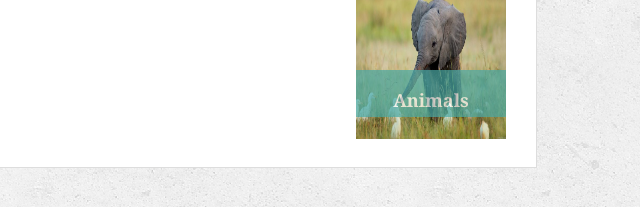
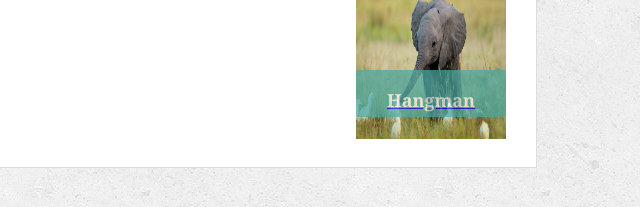
Before and after one commit to ranoxious/Basic-Portfolio, a plain HTML site: page portfolio.html in a window 1280 px wide. Shown: the part 593-800 px from the top of the page, 640-1280 px from the left. Drawn offline with Linux system fonts and the light colour scheme; files that its build step writes are made by us from their sources.

Commit message:
Add files via upload

```diff
--- a/portfolio.html
+++ b/portfolio.html
@@ -56,8 +56,10 @@
     <h2 class="write">Rainbow</div></h2>
 
         <div class="tab6">
+                <a href="https://ranoxious.github.io/hangman-game/">
         <img src="assets/images/baby_elephant.jpg" alt="Elephant" style="width:150px;height:160px;">
-    <h2  class="write">Animals</h2>
+    <h2  class="write">Hangman</h2></a>
+
 </div>
      </div>
 
```
